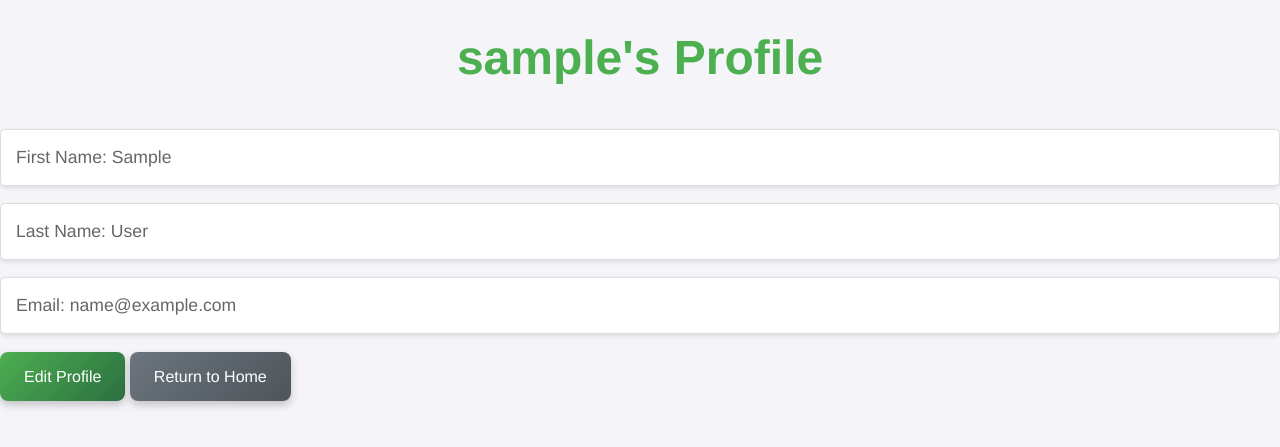
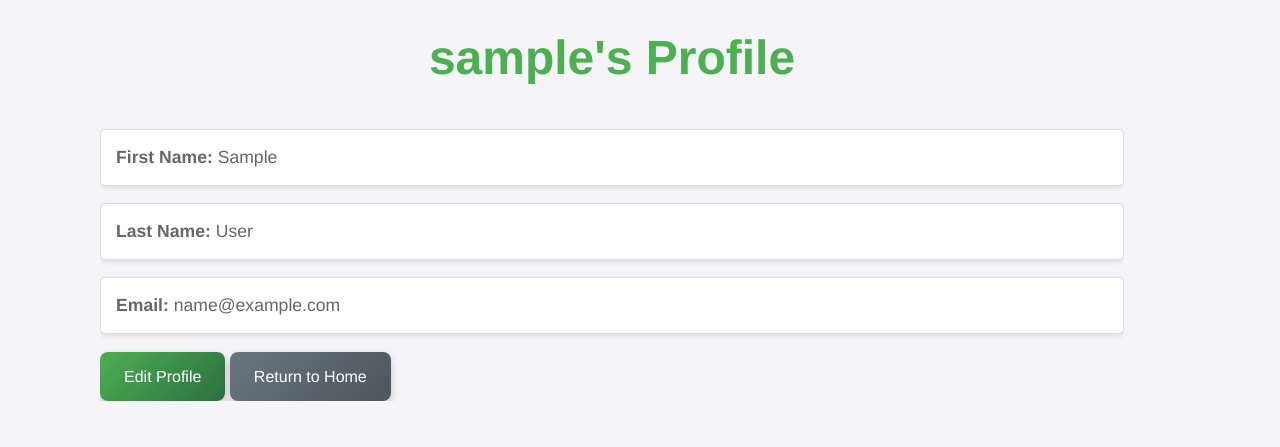
Before and after one commit to S204-Inatel-2024-2/FabTrack, a Django app: page /profile/ in a window 1280 px wide. Shown: the top 447 px of the page. Run offline with Django 5.2, Linux system fonts and the light colour scheme; the visitor is signed in with stand-in values (Sample User, id 1).

Commit message:
updated all templates stylizations to a default

```diff
--- a/accounts/templates/accounts/logout.html
+++ b/accounts/templates/accounts/logout.html
@@ -1,4 +1,4 @@
-<!-- accounts/templates/accounts/logout.html-->
+<!-- accounts/templates/accounts/logout.html -->
 <!DOCTYPE html>
 <html>
 <head>
@@ -9,7 +9,7 @@
 <body>
     <div class="container">
         <h2>You have been logged out.</h2>
-        <p><a href="{% url 'login' %}">Log in again</a></p>
+        <a href="{% url 'login' %}" class="button btn-primary">Log In Again</a>
     </div>
 </body>
 </html>
--- a/profiles/templates/profiles/profile.html
+++ b/profiles/templates/profiles/profile.html
@@ -7,13 +7,19 @@
     <link rel="stylesheet" href="{% static 'css/styles.css' %}">
 </head>
 <body>
-    <h1>{{ user.username }}'s Profile</h1>
-    <p>First Name: {{ user.first_name }}</p>
-    <p>Last Name: {{ user.last_name }}</p>
-    <p>Email: {{ user.email }}</p>
-    <div class="profile-actions">
-        <a href="{% url 'profile_edit' %}" class="button btn-primary">Edit Profile</a>
-        <a href="{% url 'core:home' %}" class="button btn-secondary">Return to Home</a>
+    <div class="container">
+        <header>
+            <h1>{{ user.username }}'s Profile</h1>
+        </header>
+        <div class="profile-info">
+            <p><strong>First Name:</strong> {{ user.first_name }}</p>
+            <p><strong>Last Name:</strong> {{ user.last_name }}</p>
+            <p><strong>Email:</strong> {{ user.email }}</p>
+        </div>
+        <div class="profile-actions">
+            <a href="{% url 'profile_edit' %}" class="button btn-primary">Edit Profile</a>
+            <a href="{% url 'core:home' %}" class="button btn-secondary">Return to Home</a>
+        </div>
     </div>
 </body>
 </html>
```
Also changed, not shown: accounts/templates/accounts/login.html (+9 -7 lines), admin_panel/templates/admin_panel/model_list.html (+7 -2 lines).
